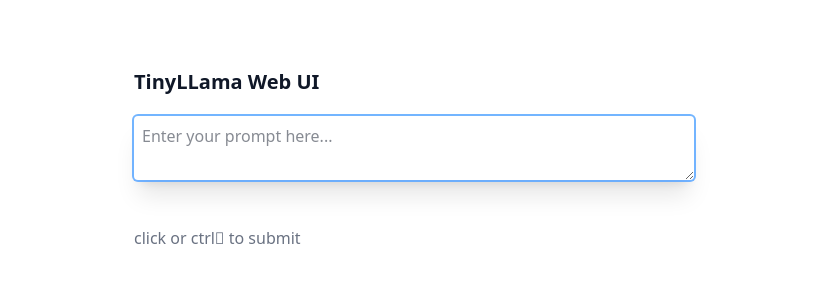
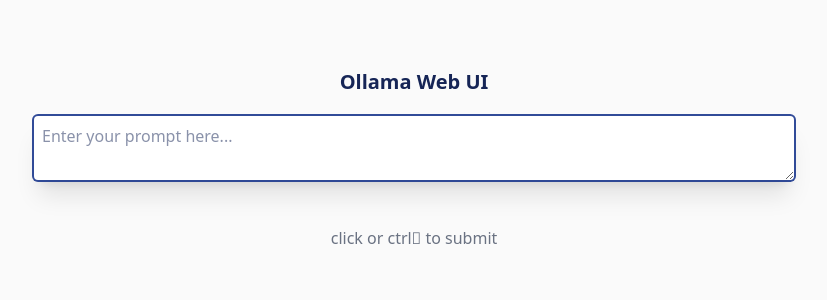
Before and after one commit to samarth-na/ai-chatbot, a React (Vite) app: page / in a window 1280 px wide. Shown: the top 300 px of the page, without its empty margins (226-1053 px from the left). Built offline with nearby package versions, Linux system fonts and the light colour scheme; the HTML template or start-up script is replaced by a standard one.

Commit message:
main second draft

```diff
--- a/index.html
+++ b/index.html
@@ -4,7 +4,7 @@
 		<meta charset="UTF-8" />
 		<link rel="icon" type="image/svg+xml" href="/vite.svg" />
 		<meta name="viewport" content="width=device-width, initial-scale=1.0" />
-		<title>Vite + React + TS</title>
+		<title>AI chatbot</title>
 	</head>
 	<body>
 		<div id="root"></div>
--- a/src/App.jsx
+++ b/src/App.jsx
@@ -1,136 +1,116 @@
 import React, { useState, useEffect, useRef } from "react";
 
-// This example uses fetch and reads the streaming response from Ollama
-// as line-delimited JSON objects. For each line:
-//   { "model":"...", "response":"...", "done":false/true, ... }
-// When "done" is true, the loop is stopped.
-
 function App() {
-	const [prompt, setPrompt] = useState(""); // User prompt to send to Ollama
-	const [response, setResponse] = useState(""); // Displayed response
+	const [prompt, setPrompt] = useState("");
+	const [response, setResponse] = useState("");
 	const [isLoading, setIsLoading] = useState(false);
 	const textareaRef = useRef(null);
 
-	const handleSubmit = async (e) => {
-		if (e) e.preventDefault(); // Prevent default form submit
+	async function handleSubmit(e) {
+		if (e) e.preventDefault(); // Prevent default form submission
 		setIsLoading(true);
 		setResponse(""); // Clear previous responses
 
 		try {
-			// The Ollama API supports streaming JSON lines
-			// This POST *should* return a streaming response (line-based JSON)
 			const res = await fetch("http://localhost:11434/api/generate", {
 				method: "POST",
 				headers: { "Content-Type": "application/json" },
 				body: JSON.stringify({
-					model: "tinyllama", // Adjust model name if needed
+					model: "llama3.2:1b",
 					prompt: prompt,
 				}),
 			});
 
-			if (!res.ok) {
+			if (!res.ok)
 				throw new Error(
-					`Error from server: ${res.status} ${res.statusText}`
+					`Server error: ${res.status} ${res.statusText}`
 				);
-			}
-			if (!res.body) {
-				throw new Error(
-					"ReadableStream not yet supported in this environment or no body returned."
-				);
-			}
+			if (!res.body)
+				throw new Error("Streaming not supported or no body returned.");
 
-			// Use a reader to process the stream manually
 			const reader = res.body.getReader();
 			const decoder = new TextDecoder("utf-8");
 			let buffer = "";
 
 			while (true) {
 				const { done, value } = await reader.read();
-				if (done) break; // End of stream
+				if (done) break;
 
-				// Decode this chunk
 				buffer += decoder.decode(value, { stream: true });
-
-				// Split on newlines to handle multiple JSON objects per chunk
 				const lines = buffer.split("\n");
 
-				// Process all lines except possibly the last (which may be partial)
 				for (let i = 0; i < lines.length - 1; i++) {
 					const line = lines[i].trim();
-					if (!line) continue; // Skip empty lines
+					if (!line) continue;
 
 					try {
-						// Each line is expected to be valid JSON:
-						// e.g. {"response":"some text","done":false}
 						const parsed = JSON.parse(line);
-
-						// Append the "response" field to our existing state
 						setResponse((prev) => prev + parsed.response);
-
-						// If the server says we're done, stop reading further
 						if (parsed.done) {
-							// Cancel any remaining reads and exit the loop
 							reader.cancel();
 							break;
 						}
 					} catch (err) {
-						console.error("JSON parse error on line:", line, err);
+						console.error("JSON parse error:", line, err);
 					}
 				}
 
-				// Keep any incomplete line in the buffer for the next chunk
 				buffer = lines[lines.length - 1];
 			}
 		} catch (error) {
-			console.error("Error fetching response:", error);
-			setResponse("An error occurred while fetching the response.");
+			console.error("Error:", error);
+			setResponse(`Error: ${error.message}`);
 		} finally {
 			setIsLoading(false);
 		}
-	};
+	}
 
-	// Submit on Ctrl+Enter (or Cmd+Enter on macOS)
+	// Fix for Ctrl+Enter: Ensure `handleSubmit` is in the dependency array
 	useEffect(() => {
 		const textarea = textareaRef.current;
 		const handleKeyDown = (event) => {
 			if ((event.ctrlKey || event.metaKey) && event.key === "Enter") {
-				event.preventDefault();
-				handleSubmit();
+				event.preventDefault(); // Prevent default textarea behavior
+				handleSubmit(); // Manually trigger submission
 			}
 		};
+
 		textarea.addEventListener("keydown", handleKeyDown);
-		return () => {
-			textarea.removeEventListener("keydown", handleKeyDown);
-		};
-	}, []);
+		return () => textarea.removeEventListener("keydown", handleKeyDown);
+	}, [handleSubmit]); // Include handleSubmit in dependencies
 
 	return (
-		<div className="p-5 mx-auto text-left max-w-[600px]">
-			<h1 className="mb-5 text-xl font-bold">TinyLLama Web UI</h1>
+		<div className="p-5 mx-auto max-w-[800px]">
+			<h1 className="mb-5 text-xl font-bold">Ollama Web UI</h1>
+
+			{response && (
+				<div className="p-5 mt-10 bg-white rounded-sm hover:ring-2 ring-blue-900/90">
+					<h2></h2>
+					{/* Add the response text here! */}
+					<p className="mt-2 text-left whitespace-pre-wrap">
+						{response}
+					</p>
+				</div>
+			)}
 			<form onSubmit={handleSubmit}>
 				<textarea
 					ref={textareaRef}
 					value={prompt}
 					onChange={(e) => setPrompt(e.target.value)}
 					placeholder="Enter your prompt here..."
-					className="p-2 mb-10 w-full ring-2 shadow-xl ring-blue-400/80"
+					className="p-2 mb-10 w-full ring-2 shadow-xl ring-blue-900/90"
+					rows="2"
 				/>
-
 				<button
 					type="submit"
 					disabled={isLoading}
-					className={`text-gray-500 rounded-sm ${isLoading ? "bg-gray-50" : ""}`}
+					className={`text-gray-500 rounded-sm  cursor-pointer   ${isLoading ? "bg-gray-50" : ""}`}
 				>
 					{isLoading
 						? "loading response"
 						: "click or ctrl󰌑 to submit"}
 				</button>
 			</form>
-			{response && (
-				<div className="p-5 mt-10 text-gray-800 rounded-sm">
-					<h2></h2>
-				</div>
-			)}
 		</div>
 	);
 }
--- a/src/index.css
+++ b/src/index.css
@@ -3,29 +3,24 @@
 @layer base {
 	/* Basic resets and defaults */
 	html {
-		@apply text-gray-900 bg-white;
+		@apply text-blue-950 bg-neutral-50;
 	}
 
 	body {
 		@apply mt-12 font-sans antialiased text-center align-middle;
 	}
 
-	input {
-		@apply px-4 py-2 border border-gray-300 rounded-lg text-gray-800 focus:outline-none focus:ring-2 focus:ring-blue-500 focus:border-blue-500;
-	}
-
 	input::placeholder {
 		@apply text-gray-400;
 	}
-
-	/* button { */
-	/* 	@apply px-2.5 py-1  text-white font-semibold rounded-sm  shadow-md hover:bg-gray-50 ring-inset focus:outline-none focus:ring-2 ring-1 transition focus:ring-blue-400 focus:ring-offset-2 duration-200; */
-	/* } */
 
 	button:disabled {
 		@apply bg-gray-300 text-gray-500 cursor-not-allowed;
 	}
 	textarea {
-		@apply p-2 mb-10 w-full rounded-sm;
+		@apply p-2 mb-10 w-full rounded-sm bg-white;
+	}
+	textarea:focus {
+		outline: none;
 	}
 }
```
